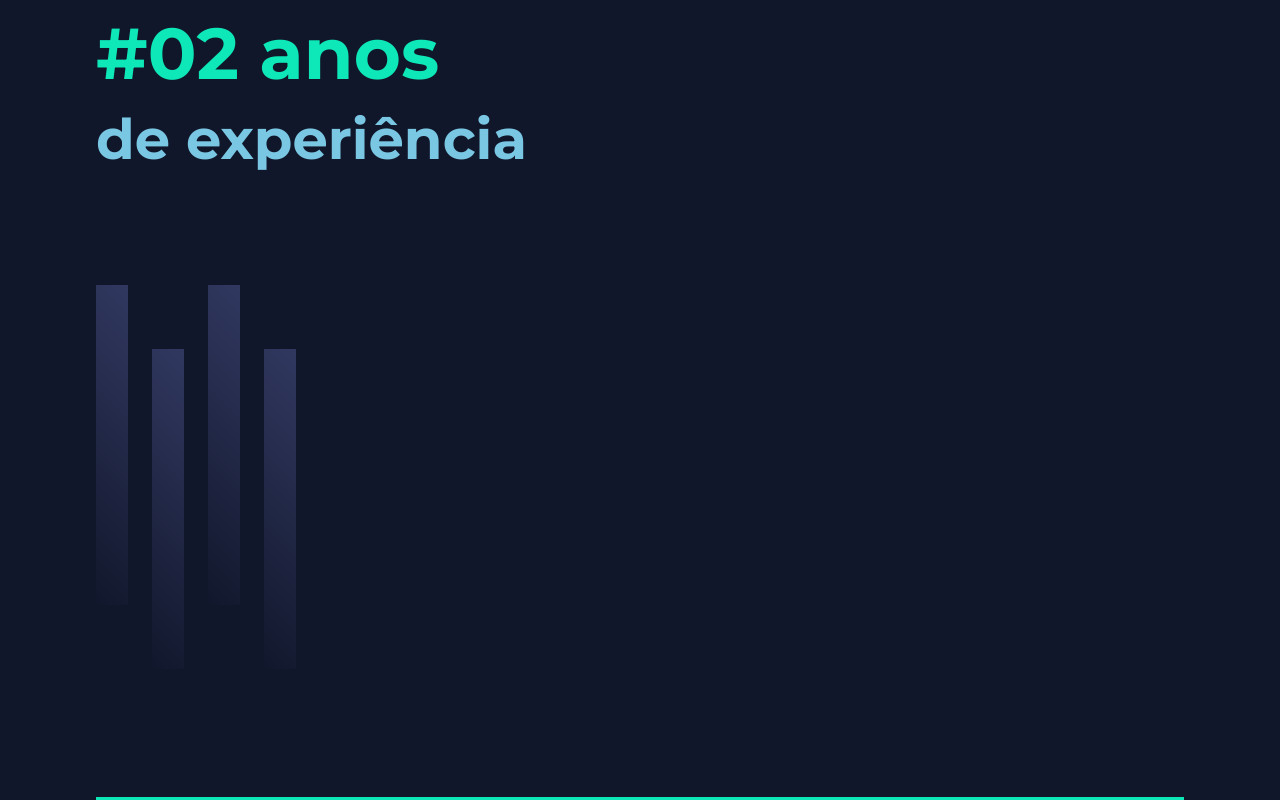
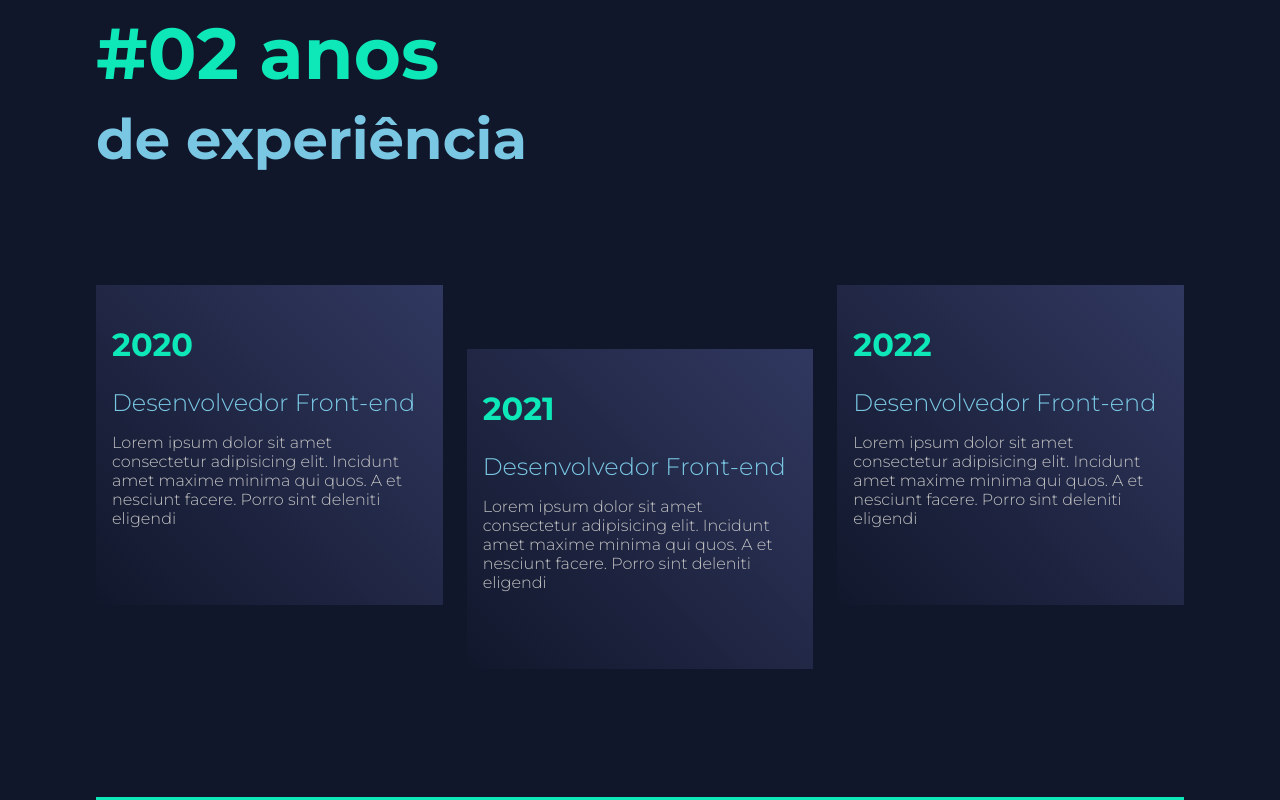
Before and after one commit to Rellyso/portfolio-nextjs, a Next.js app: page / in a window 1280 px wide. Shown: the part 688-1488 px from the top of the page. Built offline with nearby package versions, Linux system fonts and the light colour scheme.

Commit message:
🆙 updated styles and refactored experience items

```diff
--- a/src/components/Experiences/index.tsx
+++ b/src/components/Experiences/index.tsx
@@ -14,10 +14,22 @@ export function Experiences() {
       <SectionTitle title="02 anos" description="de experiência" />
 
       <section>
-        <ExperienceItem />
-        <ExperienceItem />
-        <ExperienceItem />
-        <ExperienceItem />
+        <ExperienceItem
+          year='2020'
+          title='Desenvolvedor Front-end'
+          description='Lorem ipsum dolor sit amet consectetur adipisicing elit. Incidunt amet maxime minima qui quos. A et nesciunt facere. Porro sint deleniti eligendi'
+        />
+        <ExperienceItem
+          year='2021'
+          title='Desenvolvedor Front-end'
+          description='Lorem ipsum dolor sit amet consectetur adipisicing elit. Incidunt amet maxime minima qui quos. A et nesciunt facere. Porro sint deleniti eligendi'
+        />
+        <ExperienceItem
+          year='2022'
+          title='Desenvolvedor Front-end'
+          description='Lorem ipsum dolor sit amet consectetur adipisicing elit. Incidunt amet maxime minima qui quos. A et nesciunt facere. Porro sint deleniti eligendi'
+        />
+
       </section>
     </Container>
   );
--- a/src/components/Experiences/styles.ts
+++ b/src/components/Experiences/styles.ts
@@ -73,7 +73,6 @@ export const ItemContainer = styled.div`
       height: auto;
       padding-top: 1.5rem;
       padding-bottom: 1rem;
-    }
 
       h1 {
       font-size: 1.2rem;
@@ -88,4 +87,36 @@ export const ItemContainer = styled.div`
         font-size: 0.9rem;
       }
     }
+
+
+  }
+
+  @media (max-width: 700px) {
+    &:nth-child(even) > div {
+      margin-top: 0;
+    }
+
+    &:hover > div{
+      transform: translateY(0) scale(1.01);
+    }
+
+    > div {
+      height: auto;
+      padding: 2rem;
+
+      h1 {
+      font-size: 2rem;
+      }
+
+      h2 {
+        font-size: 1.5rem;
+      }
+
+      p {
+        font-size: 1rem;
+      }
+    }
+
+
+  }
 `;
```
Lines whose indentation alone changed are shown as unchanged.
